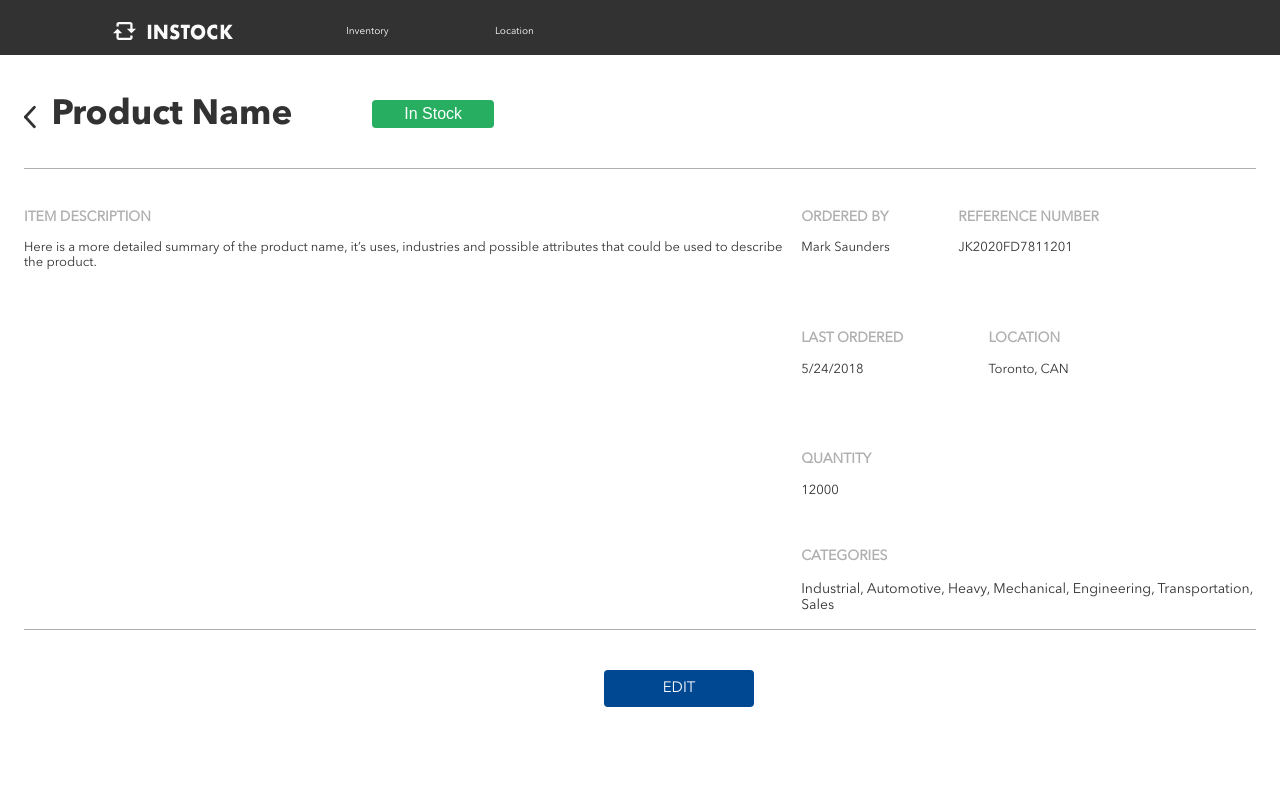
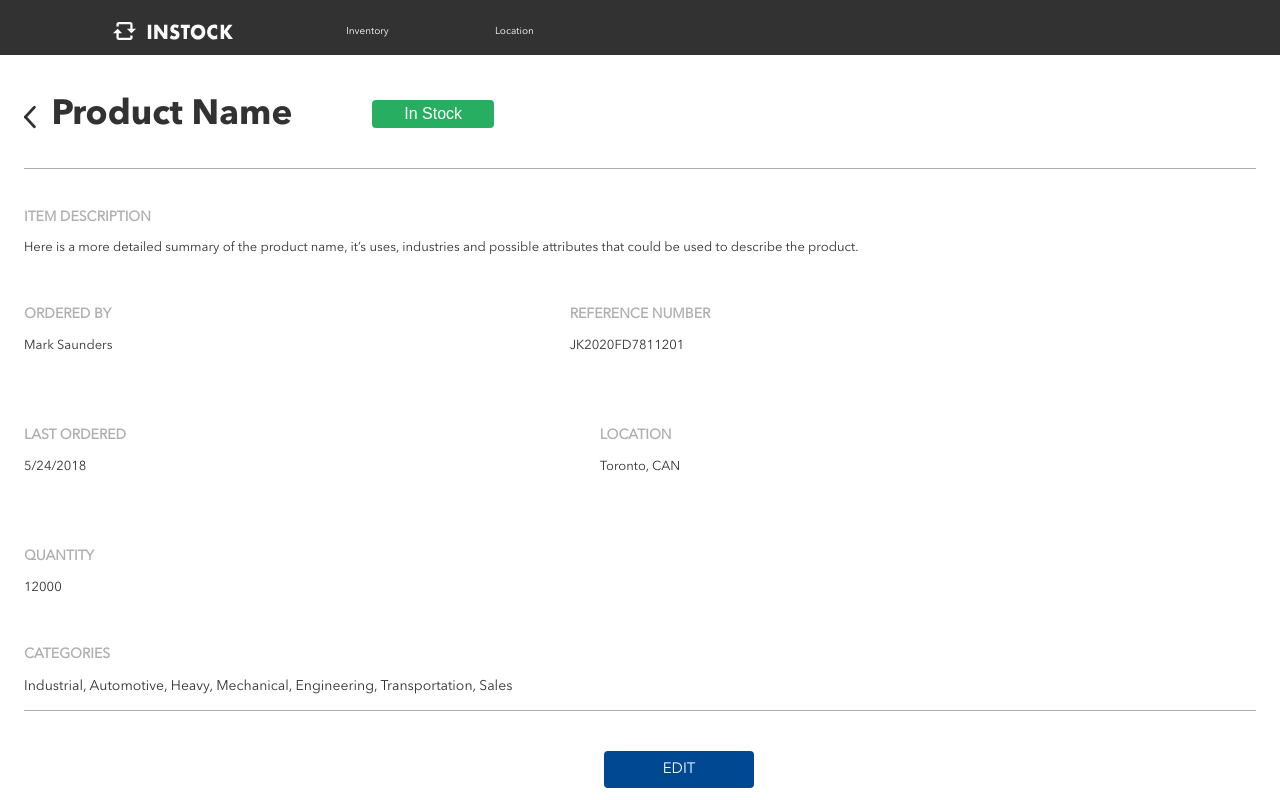
Before and after one commit to Michael-Maleki/InStock, a React (Create React App) app in the folder client/: page / in a window 1280 px wide. Built offline with nearby package versions, Linux system fonts and the light colour scheme.

Commit message:
final UI

```diff
--- a/client/src/components/ProductSummary/ProductSummary.js
+++ b/client/src/components/ProductSummary/ProductSummary.js
@@ -20,9 +20,9 @@ class ProductSummary extends React.Component{
                     <div>
                     <div className="main-content">
                     <div className="contents">
-                        <div >
+                        <div  class="description-style">
                             <h3 className="product-summary-section__title">ITEM DESCRIPTION</h3>
-                            <p className="product-summary-section__text">Here is a more detailed summary of the product name, it’s uses, industries and possible attributes that could be used to describe the product.</p>
+                            <p className="product-summary-section__text description-text">Here is a more detailed summary of the product name, it’s uses, industries and possible attributes that could be used to describe the product.</p>
                         </div>
 
                         <div className="main-content-bottom">
@@ -51,12 +51,14 @@ class ProductSummary extends React.Component{
                                 <h3 className="product-summary-section__title location">LOCATION</h3>
                                 <p className="product-summary-section__text location">Toronto, CAN</p>
                             </div>
+
                             </div>
                             <h3 className="product-summary-section__title quantity">QUANTITY</h3>
                             <p className="product-summary-section__text quantity-item" >12000</p>
                             <h3 className="product-summary-section__title categories">CATEGORIES</h3>
                             <p className="product-summary-section__title categories-text" id="last-paragraph">Industrial, Automotive, Heavy, Mechanical, Engineering, Transportation, Sales</p>
                             </div>
+
                         </div>
                         </div>
                      </div>
--- a/client/src/components/ProductSummary/styles/ProductSummary.scss
+++ b/client/src/components/ProductSummary/styles/ProductSummary.scss
@@ -22,8 +22,6 @@
         @include tablet{
 
          }
-
-
     }
 
     &__text{
@@ -36,7 +34,12 @@
     }
 }
 
+.description-text{
+    @include desktop{
+   margin-right: 40px;
 
+     }
+}
 .Full-Top-section{
     @include tablet{
         display:flex;
@@ -108,6 +111,11 @@
         width: 150px;
         margin-left: 580px;
     }
+    @include desktop{
+        margin-left: 920px;
+        margin-top:20px;
+        width: 160px;
+            }
 }
 
 #ordered-reference{
@@ -116,6 +124,10 @@
     margin-top:50px;
 
     }
+    @include desktop{
+       justify-content: space-between;
+
+        }
 }
 
 #last-ordered-location{
@@ -125,6 +137,10 @@
         margin-top:50px;
         margin-bottom:50px;
     }
+    @include desktop{
+        justify-content: space-between;
+
+         }
 }
 
 
@@ -143,29 +159,48 @@
 
 
 #last-paragraph{
+    color:$primary-color;
     @include tablet{
       margin-top:5px;
-      color:$primary-color;
         }
+        @include desktop{
+          margin-bottom: 48px;
+              }
 }
 
 .quantity-item{
-margin-bottom: 50px;
+    @include tablet{
+        margin-bottom: 50px;
+            }
+    @include desktop{
+        margin-bottom: 50px;
+            }
+
 }
 
 .contents{
     @include tablet{
-        display: flex;
-        justify-content: space-around;
-
     }
     @include desktop{
+        display: flex;
         margin-top: 30px;
-        margin-left:15px;
+
 
     }
 }
 
+.description-style{
+  @include desktop{
+
+
+     }
+}
+
+
 .main-content-bottom{
-  margin-top:-50px;
+  @include desktop{
+
+     margin-top:-50px;
+     white-space: nowrap;
+     }
 }
```
